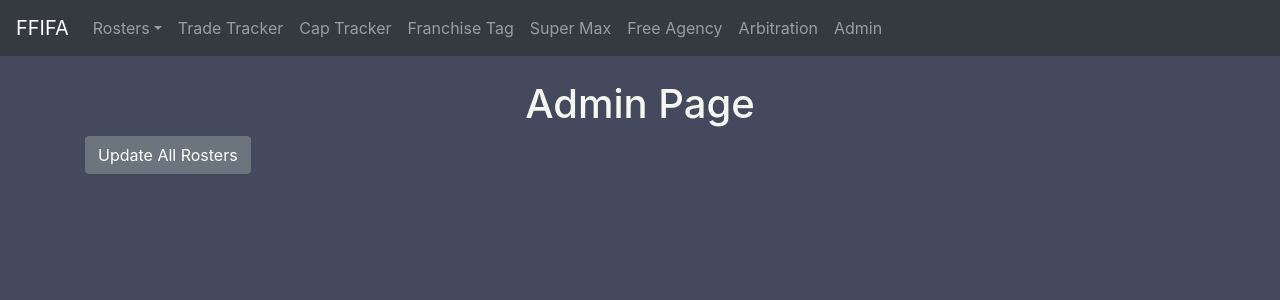
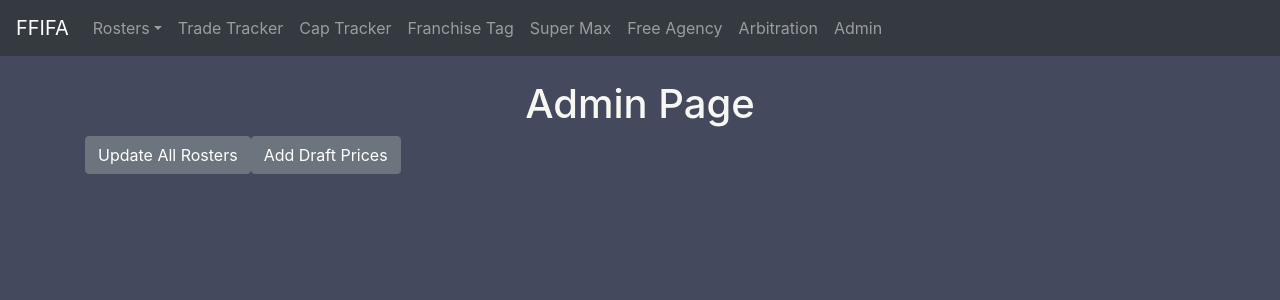
Before and after one commit to kjt9wr/FFIFA, a React (Create React App) app: page /admin in a window 1280 px wide. Shown: the top 300 px of the page. Built offline with nearby package versions, Linux system fonts and the light colour scheme; no server answers; the HTML template or start-up script is replaced by a standard one.

Commit message:
update draft prices from sleeper Api

```diff
--- a/src/Services/FFIFAService.js
+++ b/src/Services/FFIFAService.js
@@ -32,3 +32,7 @@ export const pickSuperMaxOrKeeperPrice = (player) => {
     ? calculateSuperMaxPrice(player.superMax.plan, player.superMax.year)
     : player.price;
 };
+
+export const increaseKeeperPrice = (draftedPrice) => {
+  return Math.max(10, Math.trunc(1.2 * draftedPrice));
+};
--- a/src/Utilities/Constants.js
+++ b/src/Utilities/Constants.js
@@ -6,6 +6,7 @@ export const TE = "TE";
 export const CURRENT_SEASON_YEAR = "2024";
 
 export const SLEEPER_LEAGUE_ID = "1000436768526741504";
+export const DRAFT_ID = "1000436769222967296";
 export const ownersByID = {
   "5e80d724b3bdaf3413316177": "Kevin",
   "5e80d930b3bdaf3413316189": "Justin",
--- a/src/components/Admin.js
+++ b/src/components/Admin.js
@@ -1,16 +1,23 @@
 import axios from "axios";
 import React, { useEffect, useState } from "react";
 import { Alert, Button, Container } from "reactstrap";
+import { increaseKeeperPrice } from "../Services/FFIFAService";
 import {
+  DRAFT_ID,
   OwnerIDBySleeperRosterID,
   SLEEPER_LEAGUE_ID,
 } from "../Utilities/Constants";
+import { playersBySleeperID } from "../Utilities/Sleeper_Ids";
 
 const Admin = () => {
   const [allRosters, setAllRosters] = useState();
-  const [successAlert, setSuccessAlert] = useState(false);
-  const [error, setError] = useState(false);
+  const [draftData, setDraftData] = useState();
+  const [rosterUpdateSuccess, setRosterUpdateSuccess] = useState(false);
+  const [rosterUpdateError, setRosterUpdateError] = useState(false);
+  const [draftDataSuccess, setDraftDataSuccess] = useState(false);
+  const [draftDataError, setDraftDataError] = useState(false);
 
+  // get all rosters from Sleeper Api
   useEffect(() => {
     const getAllRosters = async () => {
       const rostersResponse = await axios.get(
@@ -29,14 +36,34 @@ const Admin = () => {
     getAllRosters();
   }, []);
 
+  // get draft prices for all players
+  useEffect(() => {
+    const getDraftInfo = async () => {
+      const draftResults = await axios.get(
+        `https://api.sleeper.app/v1/draft/${DRAFT_ID}/picks`
+      );
+      const playersToUpdate = draftResults.data
+        .filter((player) => player.metadata.player_id in playersBySleeperID)
+        .map((player) => ({
+          price: player.metadata.amount,
+          sleeperId: player.metadata.player_id,
+          name: `${player.metadata.first_name} ${player.metadata.last_name}`,
+        }));
+
+      setDraftData(playersToUpdate);
+    };
+    getDraftInfo();
+  }, []);
+
   const updateAllRosters = async () => {
     await axios
       .post(`http://localhost:5000/player/removeAllOwners`)
       .catch((e) => {
-        setError(true);
-        console.log(e);
+        setRosterUpdateError(true);
+        console.error(e);
       });
-    allRosters.map(async (roster) => {
+
+    allRosters.forEach(async (roster) => {
       await axios
         .post(
           `http://localhost:5000/player/update/roster/${
@@ -47,22 +74,50 @@ const Admin = () => {
           }
         )
         .catch((e) => {
-          setError(true);
-          console.log(e);
+          setRosterUpdateError(true);
+          console.error(e);
         });
     });
-    setSuccessAlert(true);
+    setRosterUpdateSuccess(true);
+  };
+
+  const addDraftPrices = async () => {
+    draftData.forEach(async (player) => {
+      await axios
+        .put(`http://localhost:5000/player/setPrice`, {
+          sleeperId: player.sleeperId,
+          price: increaseKeeperPrice(player.price),
+        })
+        .catch((e) => {
+          setDraftDataError(true);
+          console.error(e);
+        });
+    });
+    setDraftDataSuccess(true);
   };
 
   return (
     <Container>
       <h1 className="text-center"> Admin Page </h1>
-      {error && <Alert color="danger">Error Occurred</Alert>}
-      {successAlert && !error && (
+      {rosterUpdateError && (
+        <Alert color="danger">Error updating rosters</Alert>
+      )}
+      {rosterUpdateSuccess && !rosterUpdateError && (
         <Alert color="success">Successfully Updated Rosters</Alert>
       )}
+
+      {draftDataError && (
+        <Alert color="danger">Error updating player prices</Alert>
+      )}
+      {draftDataSuccess && !draftDataError && (
+        <Alert color="success">Successfully Updated player Prices</Alert>
+      )}
+
       <Button title="Update All Rosters" onClick={updateAllRosters}>
         Update All Rosters
+      </Button>
+      <Button title="Add Draft Prices" onClick={addDraftPrices}>
+        Add Draft Prices
       </Button>
     </Container>
   );
```
Also changed, not shown: 1 other file (tests, documents, lock files or other folders).
